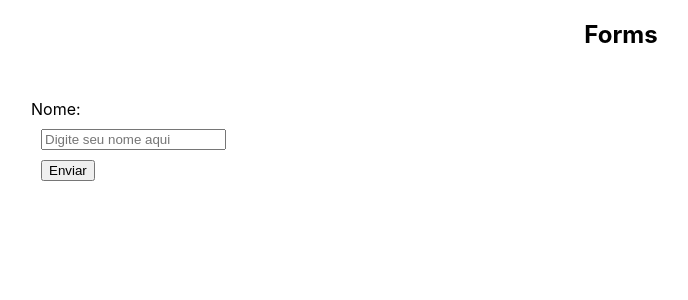
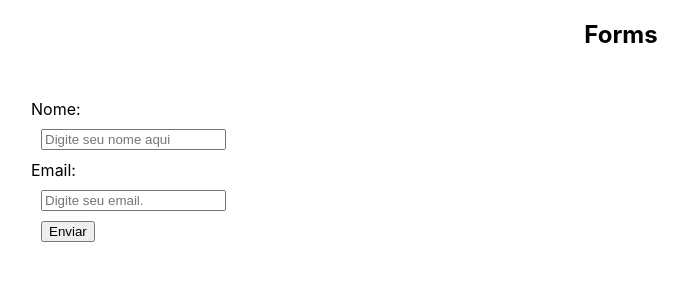
Before and after one commit to GutoBessa/ReactFormlrs, a React (Create React App) app: page / in a window 1280 px wide. Shown: the top 300 px of the page, without its empty margins (19-707 px from the left). Built offline with nearby package versions, Linux system fonts and the light colour scheme.

Commit message:
Label envolvendo input.

```diff
--- a/src/Components/MyForm.js
+++ b/src/Components/MyForm.js
@@ -10,6 +10,11 @@ const MyForm = () => {
           <label htmlFor="name">Nome:</label>
           <input type="text" name="name" placeholder="Digite seu nome aqui" />
         </div>
+        {/* 2 - label envolvendo input */}
+        <label>
+          <span>Email:</span>
+          <input type="email" name="email" placeholder="Digite seu email." />
+        </label>
         <input type="submit" value="Enviar" />
       </form>
     </div>
```
